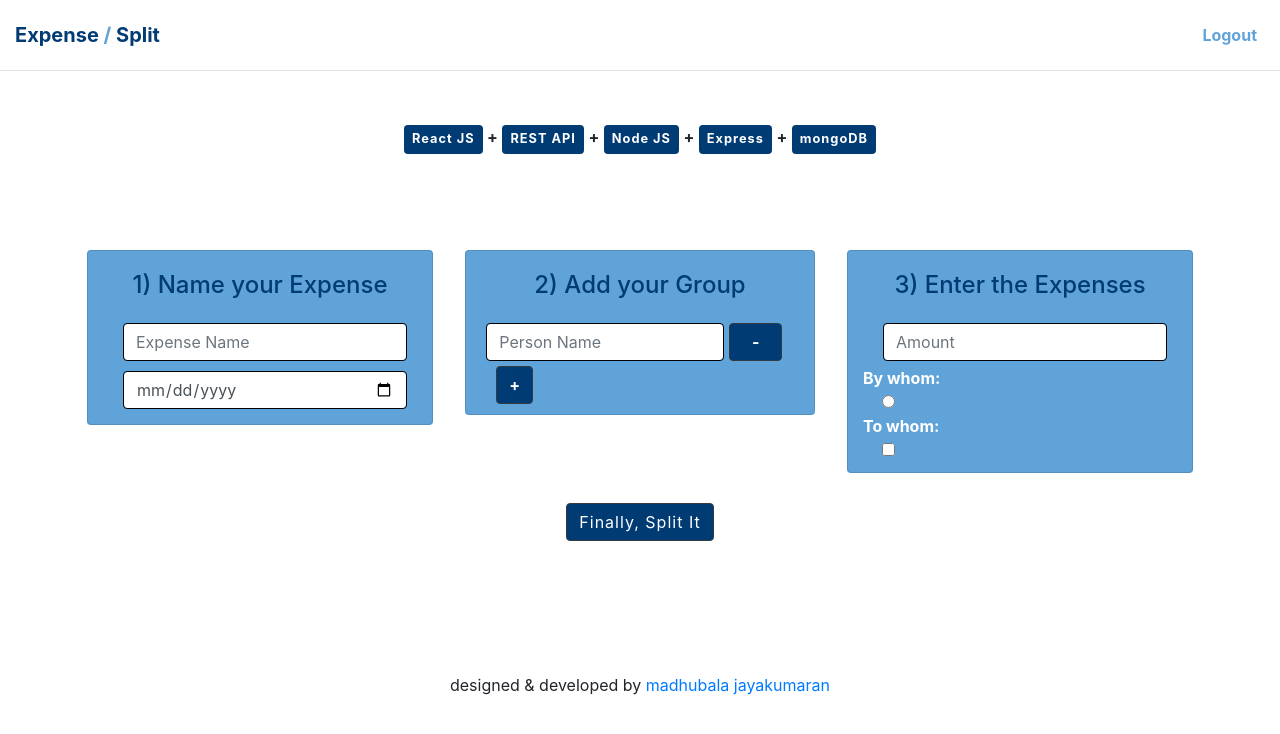
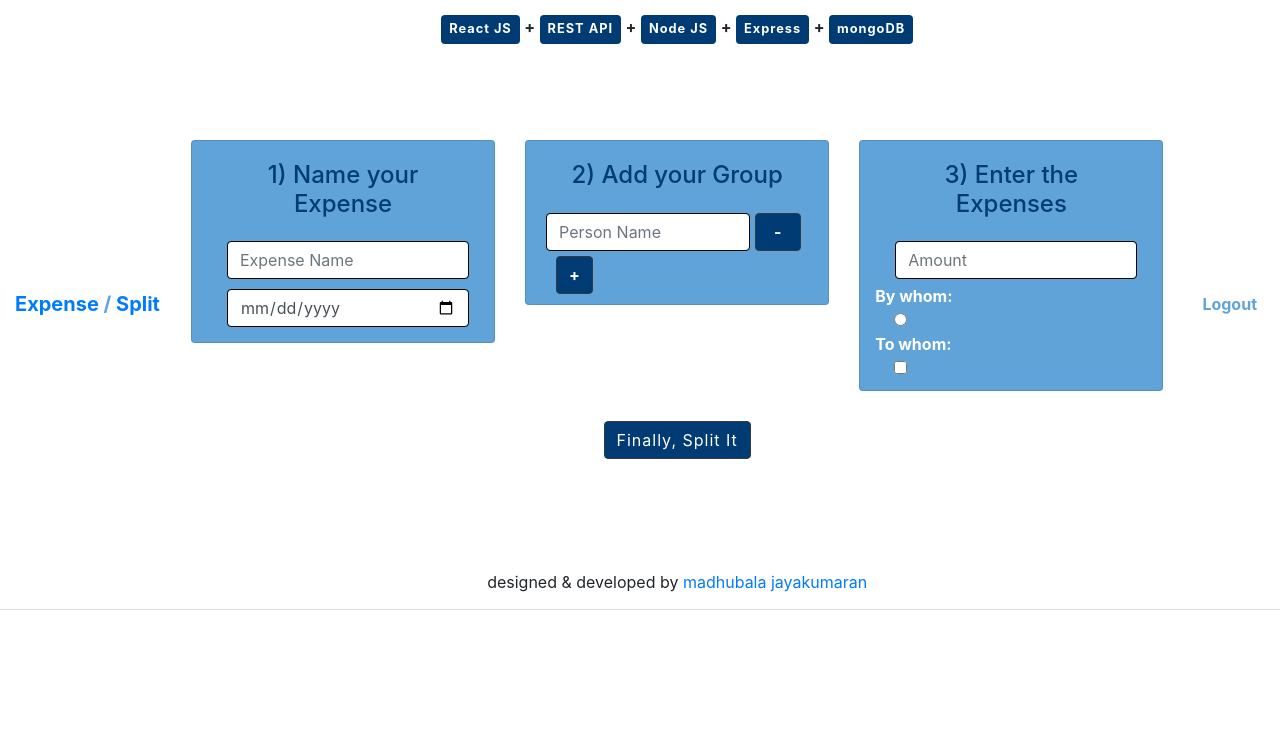
Before and after one commit to Madhubalajb/Expense-Split, a React (Create React App) app: page / in a window 1280 px wide. Shown: the top 734 px of the page. Built offline with nearby package versions, Linux system fonts and the light colour scheme.

Commit message:
Add Routes

```diff
--- a/src/App.js
+++ b/src/App.js
@@ -1,15 +1,10 @@
 import React from 'react'
-import {BrowserRouter as Router, Route} from 'react-router-dom'
 import Navigation from './components/Navigation'
-import Home from './components/Home'
 
 const App = () => {
 
   return (
-    <Router>
       <Navigation />
-      <Route exact path="/" component={Home} />
-    </Router>
   )
 }
 
--- a/src/components/Navigation.js
+++ b/src/components/Navigation.js
@@ -1,13 +1,22 @@
 import React from 'react'
+import {BrowserRouter as Router, Route, Switch, Link} from 'react-router-dom'
 import {Navbar, Nav} from 'react-bootstrap'
 import UserService from './UserService'
+import Home from './Home'
 
 const Navigation = () => {
     return (
+        <Router>
             <Navbar collapseOnSelect expand="sm" className="fixed-top">
-            <Navbar.Brand href="/">
-                <b>Expense <span className="slash">/</span> Split</b>
+                <Navbar.Brand>
+                    <Link to="/"><b>Expense <span className="slash">/</span> Split</b></Link>
                 </Navbar.Brand>
+
+                <Switch>
+                    <Route path="/">
+                        <Home />
+                    </Route>
+                </Switch>
 
                 <Navbar.Toggle aria-controls="responsive-navbar-nav" />
                 <Navbar.Collapse id="responsive-navbar-nav">
@@ -16,6 +25,7 @@ const Navigation = () => {
                     </Nav>
                 </Navbar.Collapse>
             </Navbar>
+        </Router>
     )
 }
 
```
Lines whose indentation alone changed are shown as unchanged.
